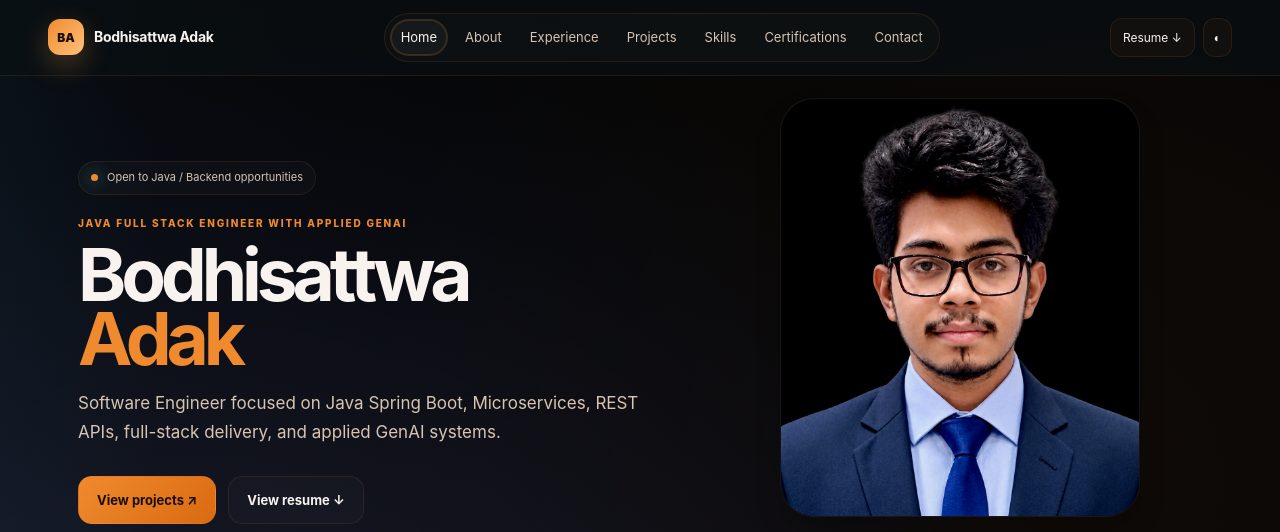
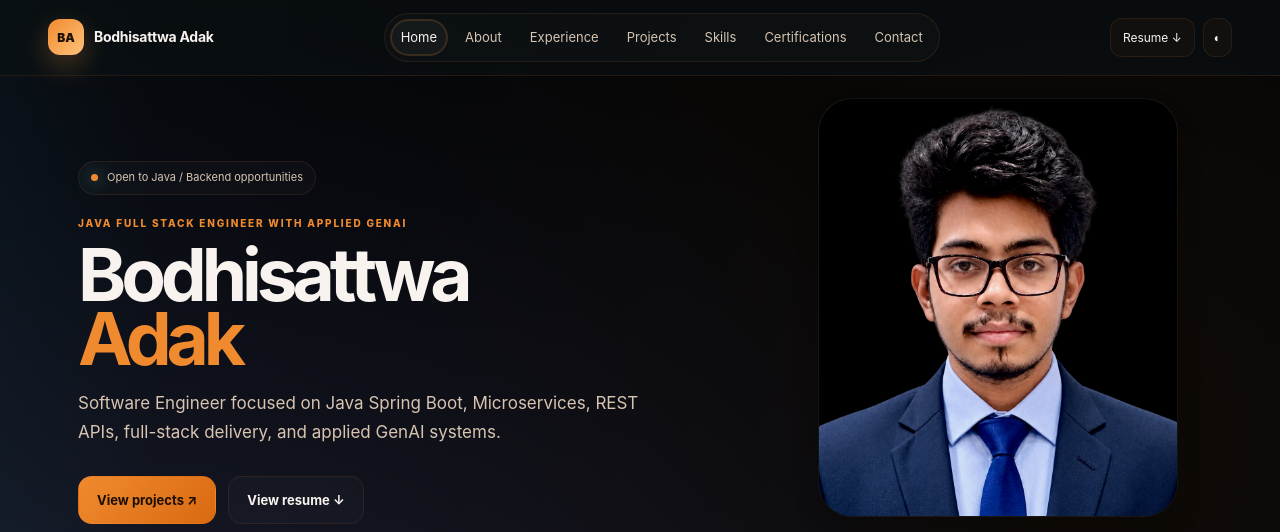
Before and after one commit to bodhisattwa2000/bodhisattwaadak-portfolio, a plain HTML site: page src/index.html in a window 1280 px wide. Shown: the top 532 px of the page. Drawn offline with Linux system fonts and the light colour scheme; files that its build step writes are made by us from their sources; files whose address does not match are found by name.

Commit message:
Adjust margin-left for portrait-wrap class

```diff
--- a/src/portfolio-workspace/outputs/portfolio-site/src/styles.css
+++ b/src/portfolio-workspace/outputs/portfolio-site/src/styles.css
@@ -425,7 +425,7 @@ textarea {
     position: relative;
     width: min(100%, 440px);
     margin: 0 auto;
-    margin-left: 12px;
+    margin-left: 50px;
 }
 
 .portrait-glow {
```
